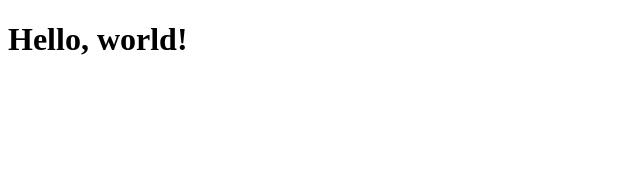
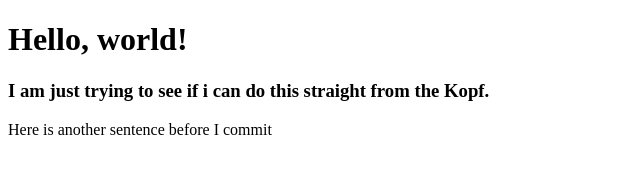
Before and after one commit to KlimovG/group-2, a plain HTML site: page index.html in a window 1280 px wide. Shown: the whole page, without its empty margins (0-640 px from the left). Drawn offline with Linux system fonts and the light colour scheme.

Commit message:
making a new commit

```diff
--- a/index.html
+++ b/index.html
@@ -10,6 +10,8 @@
 
 <body>
   <h1>Hello, world!</h1>
+  <h3>I am just trying to see if i can do this straight from the Kopf.</h3>
+  <p>Here is another sentence before I commit</p>
 </body>
 
 </html>
```
